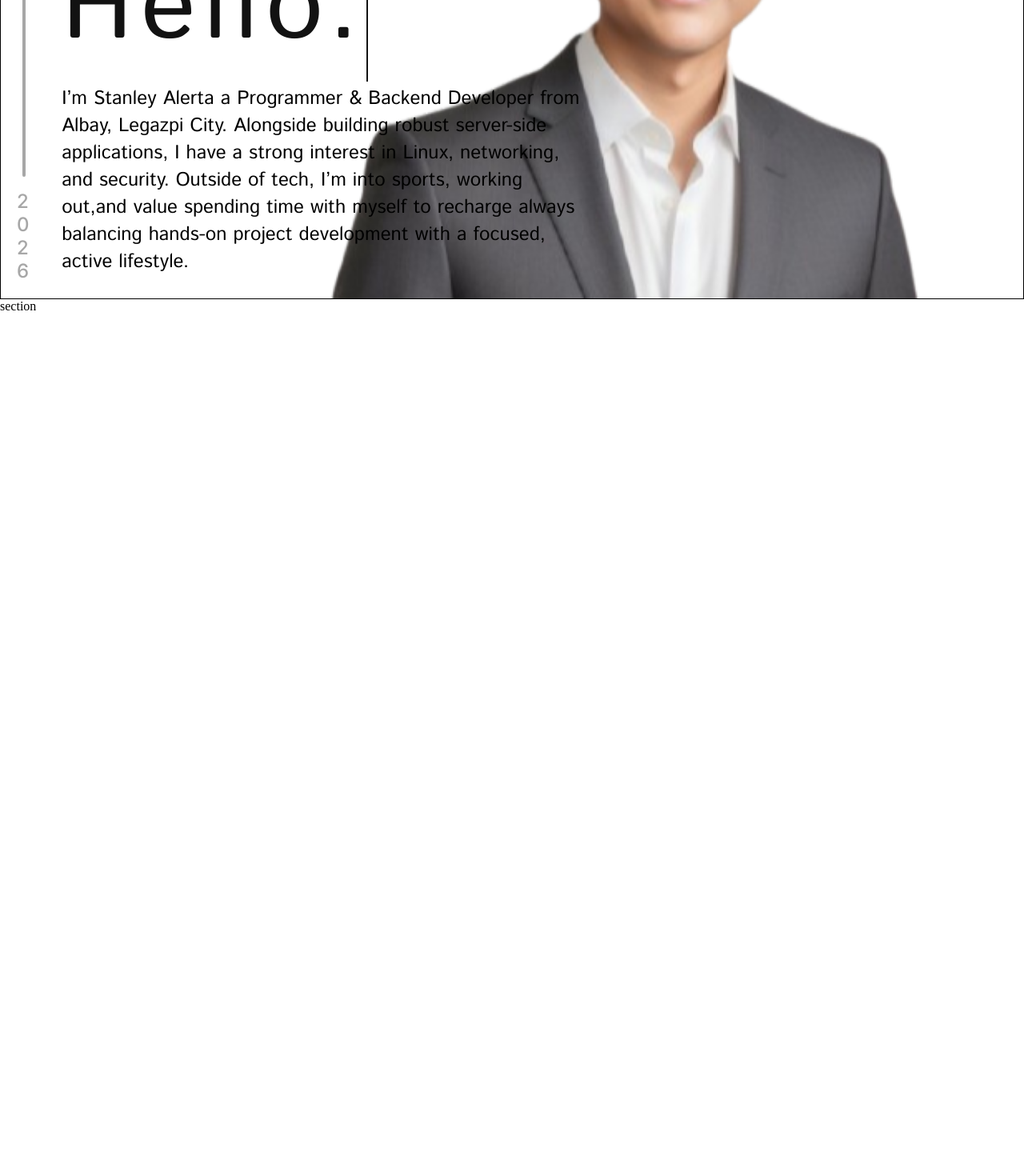
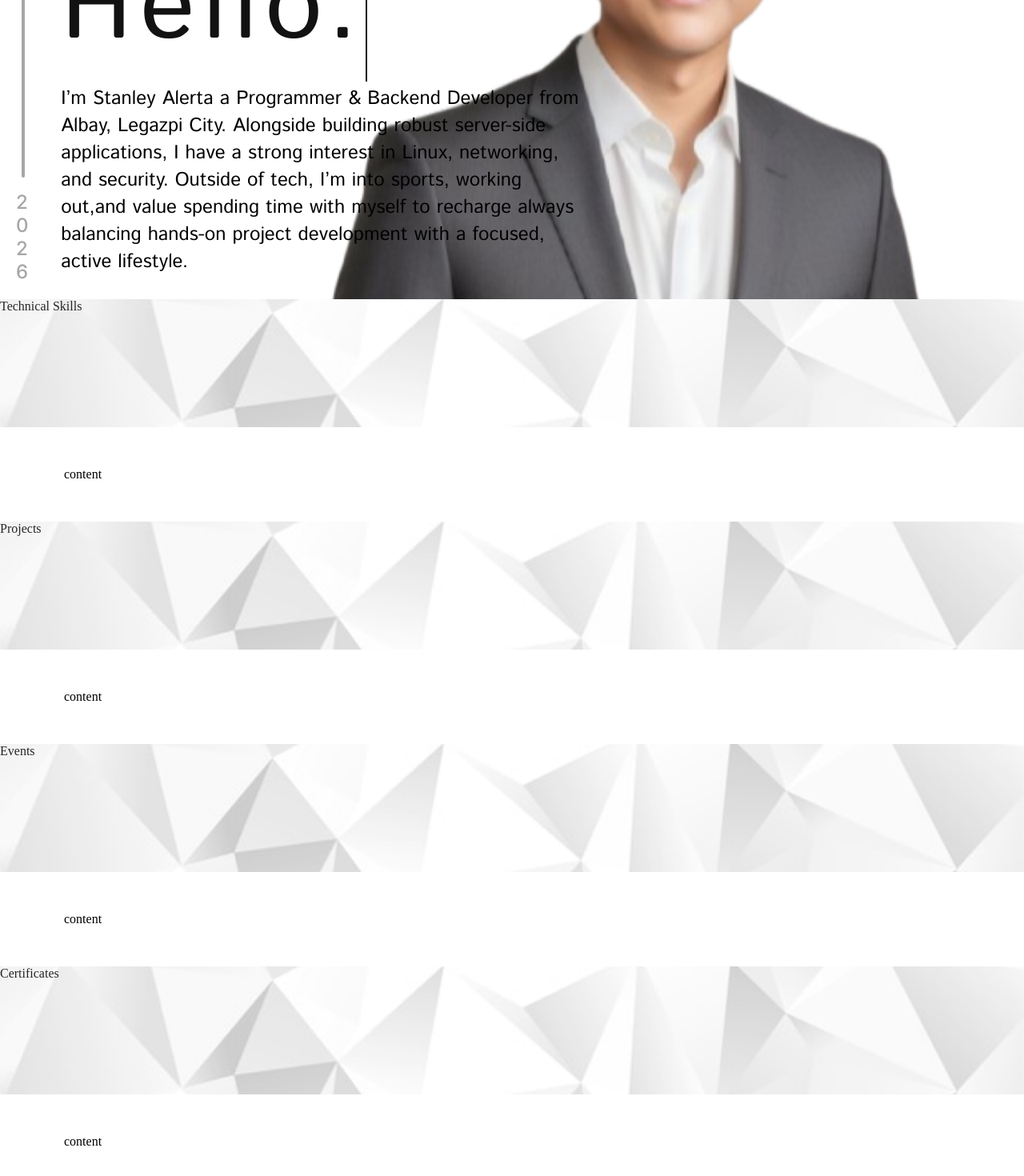
Before and after one commit to sudo-stanly/Portfolio, a React (Vite) app: page / in a window 1280 px wide. Shown: the part 426-1896 px from the top of the page at 80% size. Before the commit the page ends 818 px from the top, so only its background shows below. Built offline with nearby package versions, Linux system fonts and the light colour scheme.

Commit message:
dividers

```diff
--- a/src/index.css
+++ b/src/index.css
@@ -55,7 +55,6 @@ main .hero {
   position: relative;
   top: 0;
   height: 100vh;
-  border: 1px solid black;
   display: flex;
   width: 100%;
   overflow: hidden;
@@ -167,6 +166,33 @@ main .hero .CARD img {
   width: 100%;
   height: auto;
 }
+main .divider-1 {
+  background: url("./assets/polygon-background.jpg");
+  min-height: 20%;
+}
+main .divider-2 {
+  background: url("./assets/polygon-background.jpg");
+  min-height: 20%;
+}
+main .divider-3 {
+  background: url("./assets/polygon-background.jpg");
+  min-height: 20%;
+}
+main .divider-4 {
+  background: url("./assets/polygon-background.jpg");
+  min-height: 20%;
+}
+main .divider-1, main .divider-2, main .divider-3, main .divider-4 {
+  position: relative;
+  opacity: 0.85;
+  background-position: center;
+  background-size: cover;
+  background-attachment: fixed;
+  background-repeat: no-repeat;
+}
+main section {
+  padding: 50px 80px;
+}
 
 @keyframes fade_in {
   from {
@@ -202,19 +228,6 @@ main .hero .CARD img {
 @keyframes typing {
   from {
     width: 0;
-  }
-}
-@media (max-width: 1023px) {
-  main .hero .BOX {
-    width: 100%;
-  }
-  main .hero .CARD {
-    visibility: hidden;
-  }
-}
-@media (max-width: 768px) {
-  main .hero .BOX .card:nth-child(2) .card-content:nth-child(2) {
-    padding-top: 0px;
   }
 }
 @media (max-width: 500px) {
@@ -253,4 +266,17 @@ main .hero .CARD img {
   main .hero .BOX .card:nth-child(2) .card-content:nth-child(2) .subtext-container p, main .hero .BOX .card:nth-child(2) .card-content:nth-child(2) .subtext-container span {
     font-size: 1.5rem;
   }
+}
+@media (max-width: 1023px) {
+  main .hero .BOX {
+    width: 100%;
+  }
+  main .hero .CARD {
+    visibility: hidden;
+  }
+}
+@media (max-width: 768px) {
+  main .hero .BOX .card:nth-child(2) .card-content:nth-child(2) {
+    padding-top: 0px;
+  }
 }/*# sourceMappingURL=index.css.map */
--- a/src/index.scss
+++ b/src/index.scss
@@ -64,7 +64,7 @@ main {
         position: relative;
         top: 0;
         height: 100vh;
-        border: 1px solid black;
+        // border: 1px solid black;
         display: flex;
         width: 100%;
 
@@ -244,7 +244,39 @@ main {
             }
         }
     }
+
+
+    .divider-1{
+        background: url('./assets/polygon-background.jpg');
+        min-height: 20%;
+    }
+    .divider-2{
+        background: url('./assets/polygon-background.jpg');
+        min-height: 20%;
+    }
+    .divider-3{
+        background: url('./assets/polygon-background.jpg');
+        min-height: 20%;
+    }
+    .divider-4{
+        background: url('./assets/polygon-background.jpg');
+        min-height: 20%;
+    }
+    .divider-1, .divider-2, .divider-3, .divider-4{
+        position: relative;
+        opacity: .85;
+        background-position: center;
+        background-size: cover;
+        background-attachment: fixed;
+        background-repeat: no-repeat;
+    }
+    section{
+        padding: 50px 80px;
+        // height: 100%;
+    }
+
 }
+
 @keyframes fade_in{
     from{
         opacity: 0%;
@@ -284,39 +316,6 @@ main {
 }
 
 
-
-@media(max-width: 1023px){
-    main{
-        .hero{
-            .BOX{
-                width: 100%;
-            }
-
-            .CARD{
-                visibility: hidden;
-            }
-        }
-    }
-}
-
-
-@media(max-width: 768px){
-    main{
-        .hero{
-            .BOX{
-                .card{
-                    &:nth-child(2){
-                        .card-content{
-                            &:nth-child(2){
-                                padding-top: 0px;
-                            }
-                        }
-                    }
-                }
-            }
-        }
-    }
-}
 
 @media(max-width: 500px){
     main{
@@ -404,22 +403,50 @@ main {
                 }
             }
         }
+
+
+
+    }
+}
+
+@media(max-width: 1023px){
+    main{
+        .hero{
+            .BOX{
+                width: 100%;
+            }
+
+            .CARD{
+                visibility: hidden;
+            }
+        }
+
+
+
     }
 }
 
 
-// @keyframes fade_out{
-//     from{
-//         opacity: 0;
-//     }
-//     to{
-//         opacity: 100%;
-//     }
-// }
+@media(max-width: 768px){
+    main{
+        .hero{
+            .BOX{
+                .card{
+                    &:nth-child(2){
+                        .card-content{
+                            &:nth-child(2){
+                                padding-top: 0px;
+                            }
+                        }
+                    }
+                }
+            }
+        }
 
 
 
-
+    }
+}
 
 // .img1{
 //     background: url('./assets/sample-img1.webp');
@@ -469,48 +496,3 @@ main {
 //         font-size: 90%;
 //     }
 // }
-
-
-
-
-
-
-
-
-
-
-
-
-
-
-
-
-
-
-
-// main{
-//     width: 100%;
-//     display: flex;
-//     flex-direction: column;
-//     flex-grow: 1;
-//     height: 0;
-
-//     border: 1px solid red;
-
-
-// }
-
-
-// @media(max-width: 500px){
-//     main{
-//         section{
-//             &.section1{
-//                 .box{
-//                     &:nth-child(2){
-//                         display: none;
-//                     }
-//                 }
-//             }
-//         }
-//     }
-// }
--- a/src/pages/index.jsx
+++ b/src/pages/index.jsx
@@ -1,4 +1,5 @@
 import stanImg from '../assets/stan.png';
+import dividerImg from '../assets/polygon-background.jpg';
 
 export default function IndexPage(){
     return(<>
@@ -105,11 +106,43 @@ export default function IndexPage(){
                     </div>
             </div>
 
-            <div className="divider"></div>
+            <div className="divider-1">
+                <div className="heading">
+                    Technical Skills
+                </div>
+            </div>
             <section>
-                section
+                content
 
+            </section>
 
+            <div className="divider-2">
+                <div className="heading">
+                    Projects
+                </div>
+            </div>
+            <section>
+                content
+
+            </section>
+
+            <div className="divider-3">
+                <div className="heading">
+                    Events
+                </div>
+            </div>
+            <section>
+                content
+
+            </section>
+
+            <div className="divider-4">
+                <div className="heading">
+                    Certificates
+                </div>
+            </div>
+            <section>
+                content
 
             </section>
 
```
Also changed, not shown: 1 other file (tests, documents, lock files or other folders).
